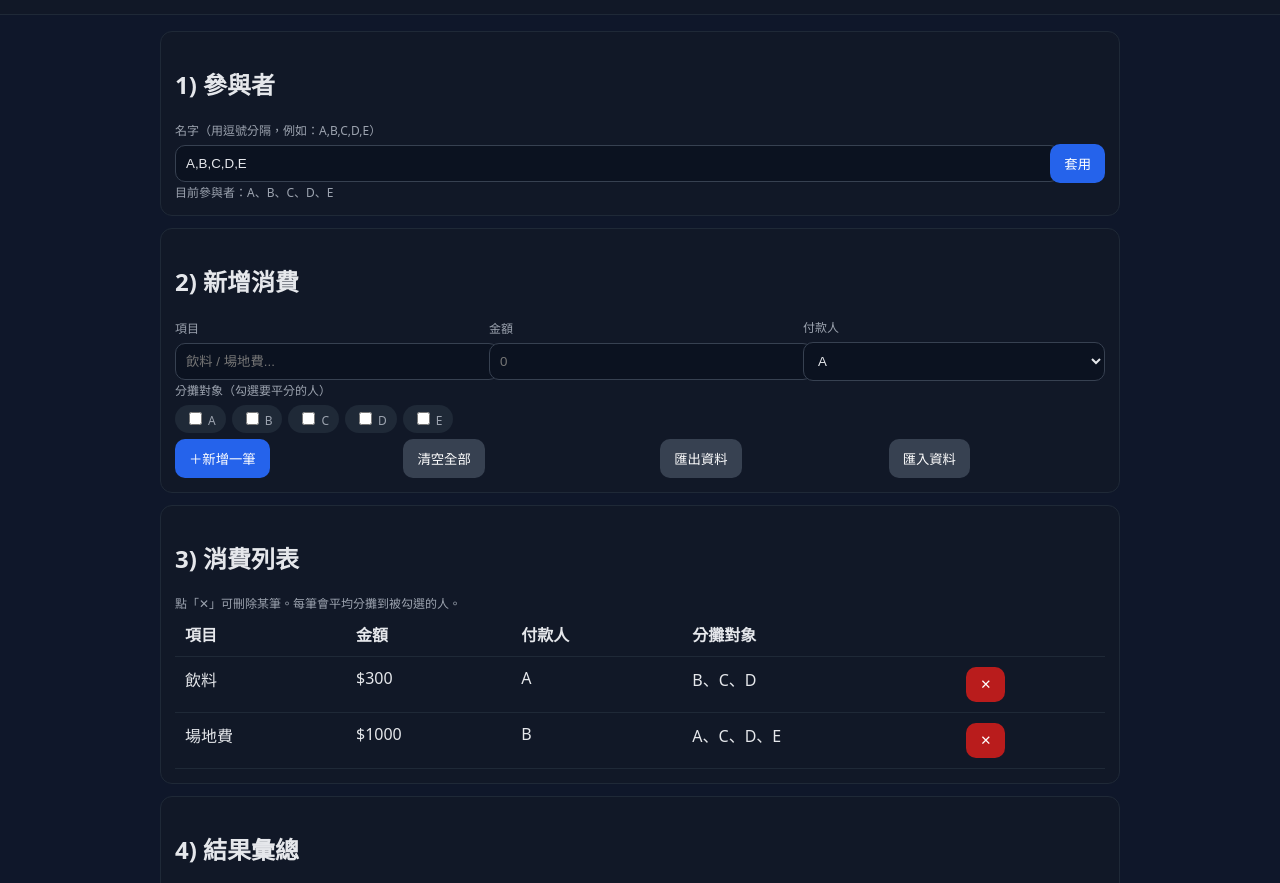
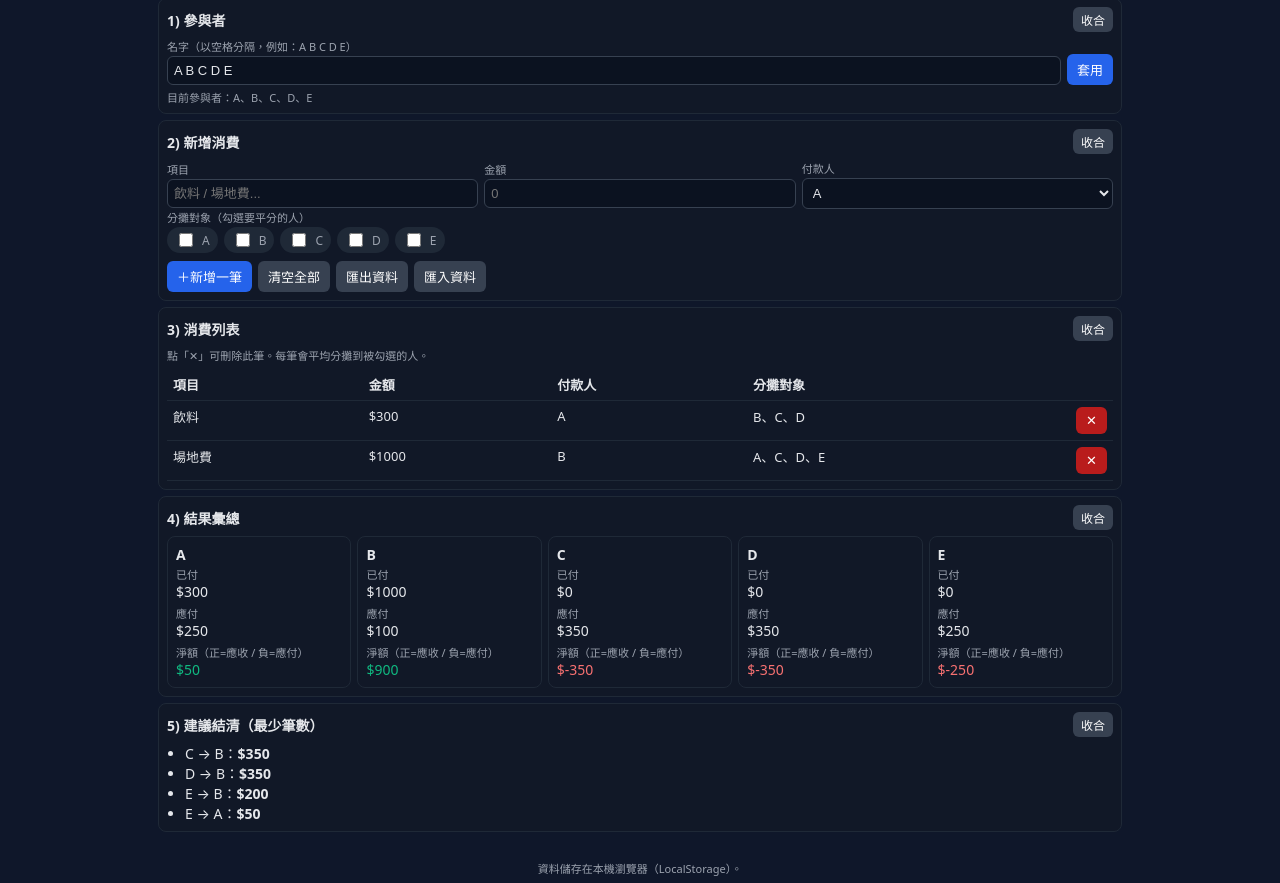
Before and after one commit to JulianLu87/splitbill, a plain HTML site: page index.html in a window 1280 px wide. Shown: the part 55-938 px from the top of the page. Drawn offline with Linux system fonts and the light colour scheme.

Commit message:
Update index.html

```diff
--- a/index.html
+++ b/index.html
@@ -2,59 +2,80 @@
 <html lang="zh-Hant">
 <head>
 <meta charset="utf-8" />
-<meta name="viewport" content="width=device-width, initial-scale=1" />
-<title>簡易分帳器</title>
+<meta name="viewport" content="width=device-width, initial-scale=1, viewport-fit=cover" />
+<title>簡易分帳器（行動版緊湊）</title>
 <style>
-  :root { --gap: 12px; --pad: 14px; --radius: 12px; }
-  body { font-family: system-ui, -apple-system, "Helvetica Neue", Arial; margin: 0; background:#0f172a; color:#e5e7eb; }
-  header { padding: 20px var(--pad); background:#111827; position: sticky; top:0; z-index: 2; border-bottom:1px solid #1f2937;}
-  h1 { margin: 0; font-size: 20px; }
-  main { padding: 16px; display: grid; gap: var(--gap); max-width: 960px; margin: 0 auto; }
+  :root { --gap: 6px; --pad: 8px; --radius: 8px; }
+  * { box-sizing: border-box; }
+  body { font-family: system-ui, -apple-system, "Helvetica Neue", Arial, "PingFang TC", "Noto Sans TC"; margin: 0; background:#0f172a; color:#e5e7eb; font-size:14px; }
+  header { padding: 10px var(--pad); background:#111827; position: sticky; top:0; z-index: 3; border-bottom:1px solid #1f2937;}
+  h1 { margin: 0; font-size: 16px; }
+  main { padding: 8px; display: grid; gap: var(--gap); max-width: 980px; margin: 0 auto; }
   .card { background:#111827; border:1px solid #1f2937; border-radius: var(--radius); padding: var(--pad);}
-  .row { display:flex; flex-wrap:wrap; gap: var(--gap); align-items: center;}
-  .row > * { flex: 1 1 200px; }
-  label { font-size: 12px; color:#9ca3af; display:block; margin-bottom:6px; }
+  .row { display:flex; flex-wrap:wrap; gap: var(--gap); align-items:center; }
+  .row > * { flex: 1 1 160px; }
+  label { font-size: 11px; color:#9ca3af; margin-bottom:2px; display:block; }
   input[type=text], input[type=number], select, textarea {
-    width: 100%; padding: 10px; border-radius: 10px; border:1px solid #374151; background:#0b1220; color:#e5e7eb;
+    width: 100%; padding: 6px; border-radius: 6px; border:1px solid #374151; background:#0b1220; color:#e5e7eb; font-size:13px;
   }
   textarea { min-height: 80px; }
-  button {
-    padding: 10px 14px; border-radius: 10px; background:#2563eb; color:white; border: none; cursor:pointer;
-  }
+  button { padding: 6px 10px; border-radius: 6px; background:#2563eb; color:white; border: none; font-size:13px; cursor:pointer; }
   button.secondary { background:#374151; }
   button.danger { background:#b91c1c; }
-  table { width: 100%; border-collapse: collapse; }
-  th, td { padding: 10px; border-bottom:1px solid #1f2937; text-align: left; vertical-align: top; }
-  .pill { display:inline-block; padding: 4px 10px; border-radius: 999px; background:#1f2937; font-size:12px; }
-  .money { font-variant-numeric: tabular-nums; }
-  .flex { display:flex; gap:8px; align-items:center; flex-wrap: wrap;}
-  .chips { display:flex; gap:6px; flex-wrap: wrap;}
-  .totals { display:grid; gap:8px; grid-template-columns: repeat(auto-fit, minmax(160px, 1fr)); }
-  .ok { color:#10b981; } .warn { color:#f59e0b;} .bad { color:#f87171;}
-  footer { padding: 40px 16px; color:#6b7280; text-align:center; }
-  .tiny { font-size: 12px; color:#9ca3af;}
+  .chips { display:flex; gap:6px; flex-wrap: wrap; }
+  .pill { display:inline-flex; align-items:center; gap:6px; padding: 3px 8px; border-radius: 999px; background:#1f2937; font-size:12px; user-select: none; }
+  .pill input { width: 14px; height: 14px; }
+  .money { font-variant-numeric: tabular-nums; white-space: nowrap; }
+  .tiny { font-size: 11px; color:#9ca3af; }
+  .ok { color:#10b981; } .bad { color:#f87171; }
+  .grid-tight { display:grid; gap:6px; grid-template-columns: repeat(auto-fit, minmax(160px, 1fr)); }
+  /* 表格：行動裝置較窄，允許水平捲動，並縮小 padding */
+  .table-wrap { overflow-x:auto; -webkit-overflow-scrolling: touch; }
+  table { width: 100%; border-collapse: collapse; min-width: 520px; }
+  th, td { padding: 6px; border-bottom:1px solid #1f2937; text-align: left; vertical-align: top; font-size:13px; }
+  th { position: sticky; top: 0; background:#111827; z-index: 1; }
+  /* 上方工具列收納 */
+  .toolbar { display:flex; gap:6px; flex-wrap:wrap; }
+  .toolbar > * { flex:0 0 auto; }
+  /* 區塊標題與折疊按鈕 */
+  .section-title { display:flex; align-items:center; justify-content:space-between; gap:8px; margin:0 0 6px 0; }
+  .section-title h2 { font-size:14px; margin:0; }
+  .collapse-btn { background:#374151; border-radius:6px; padding:4px 8px; font-size:12px; }
+  .hidden { display:none; }
+  footer { padding: 20px 12px; color:#6b7280; text-align:center; }
 </style>
 </head>
 <body>
 <header><h1>簡易分帳器</h1></header>
+
 <main>
+  <!-- 1) 參與者 -->
   <section class="card" id="peopleCard">
+    <div class="section-title">
       <h2>1) 參與者</h2>
+      <button class="collapse-btn" data-target="#peopleBody">收合</button>
+    </div>
+    <div id="peopleBody">
       <div class="row">
         <div>
-        <label>名字（用逗號分隔，例如：A,B,C,D,E）</label>
-        <input id="peopleInput" type="text" placeholder="A,B,C,D,E" />
+          <label>名字（以空格分隔，例如：A B C D E）</label>
+          <input id="peopleInput" type="text" placeholder="A B C D E" />
         </div>
-      <div style="flex:0 0 auto">
-        <label>&nbsp;</label>
+        <div style="flex:0 0 auto; align-self:flex-end;">
           <button id="savePeople">套用</button>
         </div>
       </div>
-    <div class="tiny" id="peopleShow"></div>
+      <div class="tiny" id="peopleShow" style="margin-top:4px;"></div>
+    </div>
   </section>
 
+  <!-- 2) 新增消費 -->
   <section class="card">
+    <div class="section-title">
       <h2>2) 新增消費</h2>
+      <button class="collapse-btn" data-target="#addBody">收合</button>
+    </div>
+    <div id="addBody">
       <div class="row">
         <div>
           <label>項目</label>
@@ -75,44 +96,70 @@
           <div id="participants" class="chips"></div>
         </div>
       </div>
-    <div class="row">
-      <div><button id="addExpense">＋新增一筆</button></div>
-      <div><button class="secondary" id="clearAll">清空全部</button></div>
-      <div style="flex:1"></div>
-      <div><button class="secondary" id="exportBtn">匯出資料</button></div>
-      <div><button class="secondary" id="importBtn">匯入資料</button></div>
+      <div class="toolbar" style="margin-top:6px">
+        <button id="addExpense">＋新增一筆</button>
+        <button class="secondary" id="clearAll">清空全部</button>
+        <button class="secondary" id="exportBtn">匯出資料</button>
+        <button class="secondary" id="importBtn">匯入資料</button>
+      </div>
     </div>
   </section>
 
+  <!-- 3) 消費列表 -->
   <section class="card">
+    <div class="section-title">
       <h2>3) 消費列表</h2>
-    <div class="tiny">點「✕」可刪除某筆。每筆會平均分攤到被勾選的人。</div>
+      <button class="collapse-btn" data-target="#listBody">收合</button>
+    </div>
+    <div id="listBody">
+      <div class="tiny" style="margin-bottom:6px">點「✕」可刪除此筆。每筆會平均分攤到被勾選的人。</div>
+      <div class="table-wrap">
         <table id="expTable">
           <thead>
             <tr><th>項目</th><th>金額</th><th>付款人</th><th>分攤對象</th><th></th></tr>
           </thead>
           <tbody></tbody>
         </table>
+      </div>
+    </div>
   </section>
 
+  <!-- 4) 結果彙總 -->
   <section class="card">
+    <div class="section-title">
       <h2>4) 結果彙總</h2>
-    <div class="totals" id="totals"></div>
+      <button class="collapse-btn" data-target="#totalBody">收合</button>
+    </div>
+    <div id="totalBody">
+      <div class="grid-tight" id="totals"></div>
+    </div>
   </section>
 
+  <!-- 5) 建議結清 -->
   <section class="card">
+    <div class="section-title">
       <h2>5) 建議結清（最少筆數）</h2>
+      <button class="collapse-btn" data-target="#settleBody">收合</button>
+    </div>
+    <div id="settleBody">
       <div id="settlements"></div>
+    </div>
   </section>
 
-  <section class="card" id="ioCard" style="display:none">
+  <!-- 匯入匯出 -->
+  <section class="card hidden" id="ioCard">
+    <div class="section-title">
       <h2>匯入/匯出</h2>
+      <button class="collapse-btn" data-target="#ioBody">收合</button>
+    </div>
+    <div id="ioBody">
       <div class="row">
         <textarea id="ioArea" placeholder="這裡會顯示 JSON；貼上後按「套用匯入」"></textarea>
       </div>
-    <div class="row">
+      <div class="toolbar" style="margin-top:6px">
         <button id="ioApply">套用匯入</button>
         <button class="secondary" id="ioClose">關閉</button>
+      </div>
     </div>
   </section>
 </main>
@@ -128,31 +175,27 @@ function load() {
   const raw = localStorage.getItem(storeKey);
   if (raw) { try { state = JSON.parse(raw) } catch(e){} }
 }
-function el(id){ return document.getElementById(id); }
+function el(sel){ return document.querySelector(sel); }
 
 function renderPeopleUI(){
-  el("peopleInput").value = state.people.join(",");
-  el("peopleShow").textContent = "目前參與者：" + state.people.join("、");
-  // payer select
-  const payer = el("payer");
+  el("#peopleInput").value = state.people.join(" ");
+  el("#peopleShow").textContent = "目前參與者：" + state.people.join("、");
+  const payer = el("#payer");
   payer.innerHTML = "";
   state.people.forEach(p => {
     const opt = document.createElement("option");
     opt.value = p; opt.textContent = p;
     payer.appendChild(opt);
   });
-  // participant chips (checkboxes)
-  const box = el("participants");
+  // participant chips
+  const box = el("#participants");
   box.innerHTML = "";
   state.people.forEach(p => {
     const id = "chk_" + p;
     const wrap = document.createElement("label");
     wrap.className = "pill";
-    wrap.style.userSelect = "none";
-    wrap.style.cursor = "pointer";
     const cb = document.createElement("input");
     cb.type = "checkbox"; cb.id = id; cb.value = p;
-    cb.style.marginRight = "6px";
     wrap.appendChild(cb);
     wrap.appendChild(document.createTextNode(p));
     box.appendChild(wrap);
@@ -160,7 +203,7 @@ function renderPeopleUI(){
 }
 
 function getCheckedParticipants(){
-  return Array.from(el("participants").querySelectorAll("input[type=checkbox]:checked"))
+  return Array.from(document.querySelectorAll("#participants input[type=checkbox]:checked"))
     .map(cb => cb.value);
 }
 
@@ -180,7 +223,7 @@ function deleteExpense(idx){
 }
 
 function renderTable(){
-  const tb = el("expTable").querySelector("tbody");
+  const tb = el("#expTable tbody");
   tb.innerHTML = "";
   state.expenses.forEach((e, i) => {
     const tr = document.createElement("tr");
@@ -190,19 +233,18 @@ function renderTable(){
       <td class="money">$${e.amount.toFixed(0)}</td>
       <td>${escapeHtml(e.payer)}</td>
       <td>${escapeHtml(pList)}</td>
-      <td><button class="danger" data-del="${i}">✕</button></td>
+      <td style="width:1%; white-space:nowrap;"><button class="danger" data-del="${i}">✕</button></td>
     `;
     tb.appendChild(tr);
   });
   tb.querySelectorAll("button[data-del]").forEach(btn=>{
-    btn.addEventListener("click", (ev)=>{
+    btn.addEventListener("click", ()=>{
       deleteExpense(Number(btn.getAttribute("data-del")));
     });
   });
 }
 
 function computeTotals(){
-  // per person: paid, owed, net
   const people = state.people;
   const totals = {};
   people.forEach(p => totals[p] = { paid:0, owed:0, net:0 });
@@ -220,7 +262,7 @@ function computeTotals(){
 
 function renderTotals(){
   const totals = computeTotals();
-  const box = el("totals");
+  const box = el("#totals");
   box.innerHTML = "";
   state.people.forEach(p=>{
     const t = totals[p];
@@ -228,12 +270,12 @@ function renderTotals(){
     const div = document.createElement("div");
     div.className = "card";
     div.innerHTML = `
-      <div style="font-weight:600; margin-bottom:6px">${escapeHtml(p)}</div>
+      <div style="font-weight:600; margin-bottom:2px">${escapeHtml(p)}</div>
       <div class="tiny">已付</div>
       <div class="money">$${t.paid.toFixed(0)}</div>
-      <div class="tiny" style="margin-top:6px">應付</div>
+      <div class="tiny" style="margin-top:4px">應付</div>
       <div class="money">$${t.owed.toFixed(0)}</div>
-      <div class="tiny" style="margin-top:6px">淨額（正=應收 / 負=應付）</div>
+      <div class="tiny" style="margin-top:4px">淨額（正=應收 / 負=應付）</div>
       <div class="money ${netCls}">$${t.net.toFixed(0)}</div>
     `;
     box.appendChild(div);
@@ -241,15 +283,13 @@ function renderTotals(){
 }
 
 function settleGreedy(){
-  // produce transfers: [{from, to, amount}]
   const totals = computeTotals();
   const debtors = [], creditors = [];
   Object.entries(totals).forEach(([p, t])=>{
     const v = round2(t.net);
-    if (v < 0) debtors.push({ name:p, amt: -v }); // needs to pay
-    else if (v > 0) creditors.push({ name:p, amt: v }); // needs to receive
+    if (v < 0) debtors.push({ name:p, amt: -v });
+    else if (v > 0) creditors.push({ name:p, amt: v });
   });
-  // sort largest first for fewer transactions
   debtors.sort((a,b)=>b.amt-a.amt);
   creditors.sort((a,b)=>b.amt-a.amt);
 
@@ -270,7 +310,7 @@ function settleGreedy(){
 }
 
 function renderSettlements(){
-  const box = el("settlements");
+  const box = el("#settlements");
   const transfers = settleGreedy();
   if (transfers.length === 0){
     box.innerHTML = `<div class="tiny">大家已經平衡了，無需轉帳。</div>`;
@@ -309,54 +349,71 @@ function presetDemo(){
   save(); renderAll();
 }
 
+/* 折疊功能：點「收合」可隱藏內容，手機少滑一點 */
+function setupCollapse(){
+  document.querySelectorAll(".collapse-btn").forEach(btn=>{
+    btn.addEventListener("click", ()=>{
+      const target = btn.getAttribute("data-target");
+      const panel = document.querySelector(target);
+      if (!panel) return;
+      const nowHidden = panel.classList.toggle("hidden");
+      btn.textContent = nowHidden ? "展開" : "收合";
+    });
+  });
+}
+
 function attachEvents(){
-  el("savePeople").addEventListener("click", ()=>{
-    const raw = el("peopleInput").value.trim();
-    const names = raw.split(",").map(s=>s.trim()).filter(Boolean);
+  el("#savePeople").addEventListener("click", ()=>{
+    const raw = el("#peopleInput").value.trim();
+    // 以空格分隔（連續空白皆可），並去重
+    const names = raw.split(/\s+/).map(s=>s.trim()).filter(Boolean);
     if (names.length < 1) return alert("至少要有一位參與者");
-    // 去重
     const uniq = Array.from(new Set(names));
     state.people = uniq;
-    // 清空已存在且不在名單內的參與者資料
+    // 清理不在名單內的舊參與者
     state.expenses.forEach(e=>{
       e.participants = e.participants.filter(p=>uniq.includes(p));
       if (!uniq.includes(e.payer)) e.payer = uniq[0] || "";
     });
     save(); renderAll();
   });
-  el("addExpense").addEventListener("click", ()=>{
-    const desc = el("desc").value.trim();
-    const amount = el("amount").value;
-    const payer = el("payer").value;
+
+  el("#addExpense").addEventListener("click", ()=>{
+    const desc = el("#desc").value.trim();
+    const amount = el("#amount").value;
+    const payer = el("#payer").value;
     const parts = getCheckedParticipants();
     addExpense(desc, amount, payer, parts);
     // reset inputs
-    el("desc").value = ""; el("amount").value = "";
-    el("participants").querySelectorAll("input[type=checkbox]").forEach(cb=>cb.checked=false);
+    el("#desc").value = ""; el("#amount").value = "";
+    document.querySelectorAll("#participants input[type=checkbox]").forEach(cb=>cb.checked=false);
   });
-  el("clearAll").addEventListener("click", ()=>{
+
+  el("#clearAll").addEventListener("click", ()=>{
     if (confirm("確定清空所有資料？")) { state.expenses = []; save(); renderAll(); }
   });
-  el("exportBtn").addEventListener("click", ()=>{
-    el("ioCard").style.display="block";
-    el("ioArea").value = JSON.stringify(state, null, 2);
+
+  el("#exportBtn").addEventListener("click", ()=>{
+    el("#ioCard").classList.remove("hidden");
+    el("#ioArea").value = JSON.stringify(state, null, 2);
   });
-  el("importBtn").addEventListener("click", ()=>{
-    el("ioCard").style.display="block";
-    el("ioArea").value = "";
+  el("#importBtn").addEventListener("click", ()=>{
+    el("#ioCard").classList.remove("hidden");
+    el("#ioArea").value = "";
   });
-  el("ioApply").addEventListener("click", ()=>{
+  el("#ioApply").addEventListener("click", ()=>{
     try {
-      const obj = JSON.parse(el("ioArea").value);
+      const obj = JSON.parse(el("#ioArea").value);
       if (!obj.people || !obj.expenses) throw new Error("格式不正確");
-      state = obj; save(); renderAll(); el("ioCard").style.display="none";
+      state = obj; save(); renderAll(); el("#ioCard").classList.add("hidden");
     } catch(e){ alert("匯入失敗："+e.message); }
   });
-  el("ioClose").addEventListener("click", ()=>{ el("ioCard").style.display="none"; });
+  el("#ioClose").addEventListener("click", ()=>{ el("#ioCard").classList.add("hidden"); });
 }
 
 load();
 if (!state.expenses.length) presetDemo();
+setupCollapse();
 attachEvents();
 renderAll();
 </script>
```
Lines whose indentation alone changed are shown as unchanged.
